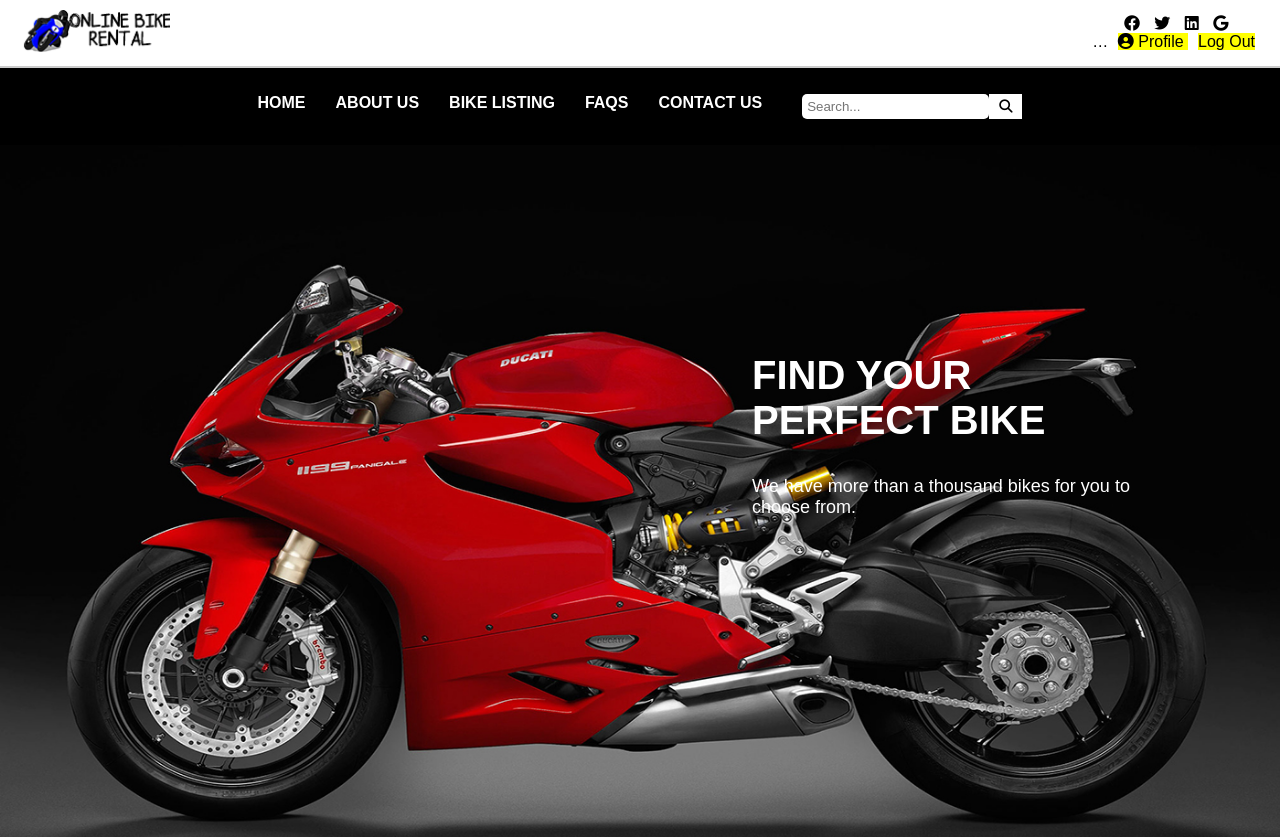
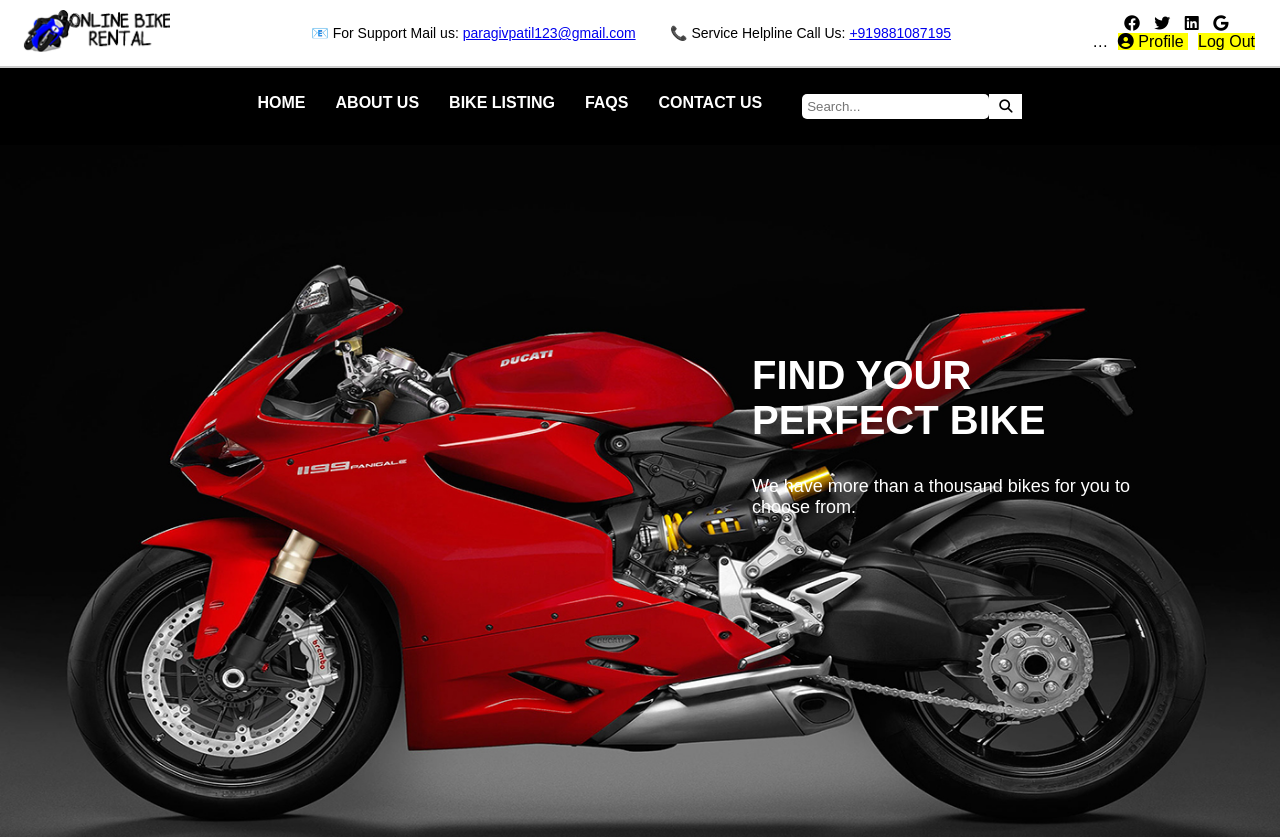
Before and after one commit to Sidz77/Bikerental, a Flask app: page /index in a window 1280 px wide. Shown: the top 837 px of the page. Run offline with Flask 3, Linux system fonts and the light colour scheme; the visitor is signed in with stand-in values (Sample User, id 1); data that the repository does not hold is empty.

Commit message:
Updated index.html UI changes

```diff
--- a/templates/index.html
+++ b/templates/index.html
@@ -14,14 +14,14 @@
         <div class="logo">
             <img src="/static/images/logg2.png" alt="Online Bike Rental">
         </div>
-        <!-- <div class="contact-info">
-            <span>📧 For Support Mail us: <a href="mailto:paragivpatil123@gmail.com">paragivpatil123@gmail.com</a></span>
-            <span>📞 Service Helpline Call Us: <a href="tel:+918600550814">+91-8600550814</a></span>
-        </div> -->
+        <div class="contact-info">
+            <span>📧 For Support Mail us: <a href="mailto:sudarshanbhosale7777@gmail.com">paragivpatil123@gmail.com</a></span>
+            <span>📞 Service Helpline Call Us: <a href="tel:+919881087195">+919881087195</a></span>
+        </div>
         <div class="social-icons">
-            <a href="#"><i class="fab fa-facebook"></i></a>
-            <a href="#"><i class="fab fa-twitter"></i></a>
-            <a href="#"><i class="fab fa-linkedin"></i></a>
+            <a href="https://www.facebook.com/share/18ZJ3LQfbh/"><i class="fab fa-facebook"></i></a>
+            <a href="https://x.com/Sid__77"><i class="fab fa-twitter"></i></a>
+            <a href="https://www.linkedin.com/in/sudarshan-bhosale-2356a428a/"><i class="fab fa-linkedin"></i></a>
             <a href="#"><i class="fab fa-google"></i></a>
             <div class="social-icons">
                 …
```
